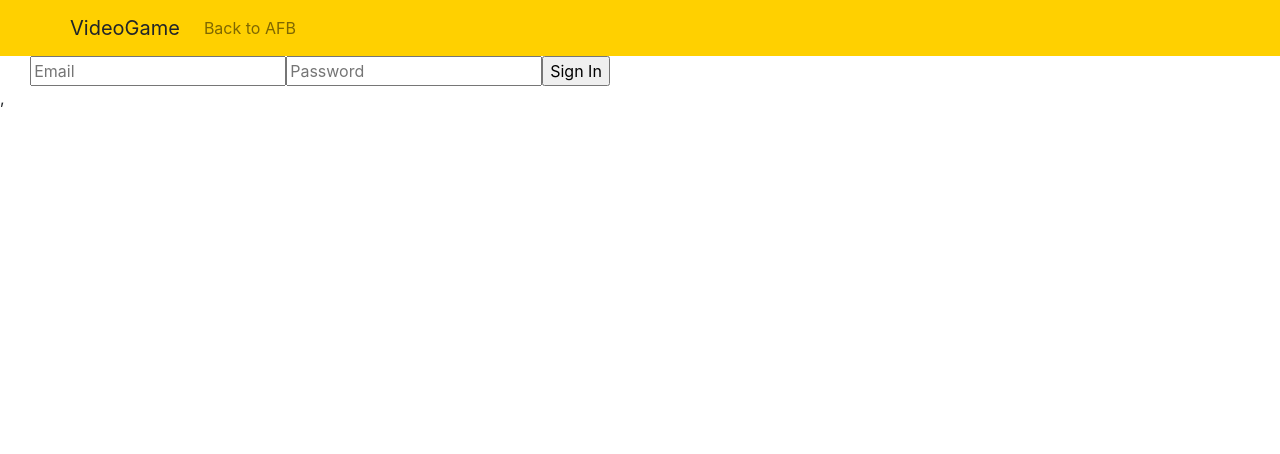
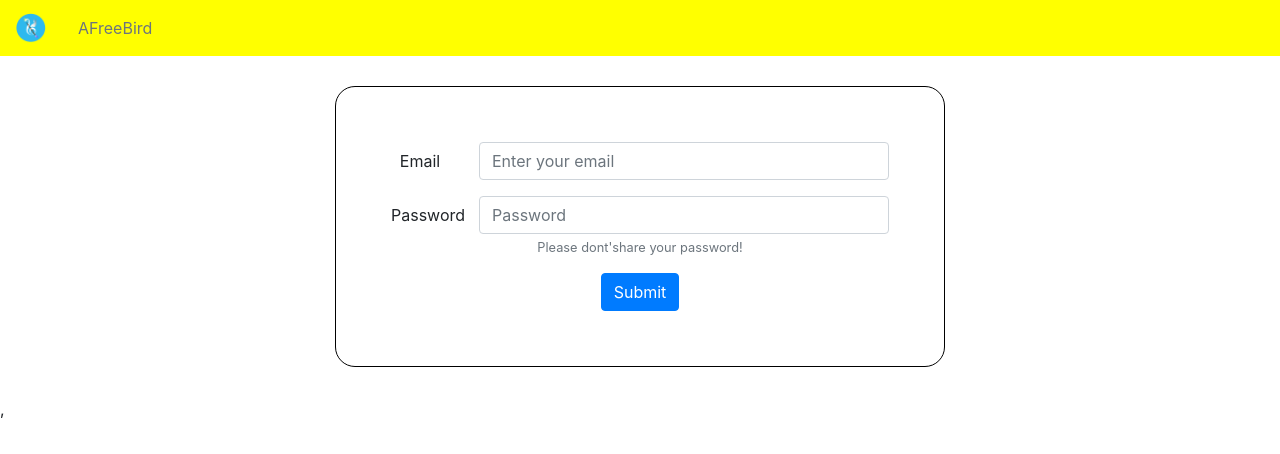
Before and after one commit to afreebirdtech/standalone-videogamewebsite-2.0, a React (Create React App) app in the folder standalone-videogameapp/: page /login in a window 1280 px wide. Shown: the top 454 px of the page. Built offline with nearby package versions, Linux system fonts and the light colour scheme.

Commit message:
Added react-bootstrap and changed how i handled events

```diff
--- a/standalone-videogameapp/src/App.js
+++ b/standalone-videogameapp/src/App.js
@@ -1,6 +1,6 @@
 import React from "react";
 import db from './db'
-import NavBar from './components/NavBar/NavBar'
+import Nav from './components/Nav/Nav'
 import UnityComponent from './components/Unity/UnityComponent'
 import {Route, Switch, withRouter} from 'react-router-dom';
 import "./App.css";
@@ -15,6 +15,7 @@ class App extends React.Component {
     token: '',
     emails: []
   }
+
   componentDidMount = () => {
     if (!!this.state.token) {
       this.props.history.push('/')
@@ -22,6 +23,7 @@ class App extends React.Component {
       this.props.history.push('/login')
     }
   }
+
   handleLoginSubmit = (e, userPassword, userEmail) => {
     e.preventDefault();
     if (userPassword === 'password') {
@@ -60,7 +62,7 @@ class App extends React.Component {
 
     return (
       <div className="App">
-        <NavBar />
+        <Nav />
         <Switch>
           <Route path={'/login'} render={() => <Login handleLoginSubmit={this.handleLoginSubmit}/>}/>
           <Route path={'/game'} render={() => <UnityComponent/> } />
--- a/standalone-videogameapp/src/components/Login/Login.css
+++ b/standalone-videogameapp/src/components/Login/Login.css
@@ -1,4 +1,16 @@
-form {
-    height: 50%;
-    width: 50%;
+.form-container {
+    display: flex;
+    justify-content: center;
+    margin: 30px;
 }
+
+.formbox {
+    display: flex;
+    flex-direction: column;
+    border: 1px solid black;
+    border-radius: 20px;
+    padding: 55px;
+    height: 75%;
+    width:  50%;
+    justify-content: center;
+}
--- a/standalone-videogameapp/src/components/Login/Login.jsx
+++ b/standalone-videogameapp/src/components/Login/Login.jsx
@@ -1,26 +1,62 @@
 import React from 'react';
+import Form from 'react-bootstrap/Form';
+import Button from 'react-bootstrap/Button'
 import './Login.css'
+import Col from 'react-bootstrap/esm/Col';
+import Row from 'react-bootstrap/esm/Row'
 
 class Login extends React.Component {
-    state = {
-        email: '',
-        password: ''
+
+    constructor(props) {
+        super(props);
+        this.email = React.createRef()
+        this.password = React.createRef()
+        this.state = {
+            email: '',
+            password: ''
+        }
     }
 
-    handleChange = (e) => {
+
+    handleChange = (event) => {
         this.setState({
-            [e.target.name]: e.target.value,
-            [e.target.name]: e.target.value
-        })
+            email: this.email.current.value,
+            password: this.password.current.value
+        }, console.log(this.state))
     }
 
     render = () => {
         return (
-            <form onSubmit={(e) => this.props.handleLoginSubmit(e, this.state.password, this.state.email)}>
-                <input type="email" placeholder="Email" name="email" value={this.state.email} onChange={(e) => this.handleChange(e)}/>
-                <input type="password" placeholder="Password" name="password" value={this.state.password} onChange={(e) => this.handleChange(e)}/>
-                <input type="submit" value="Sign In"/>
-            </form>
+            <div className='form-container'>
+                <Form className='formbox' onSubmit={(event) => this.props.handleLoginSubmit(event, this.state.password, this.state.email)}>
+                    <Form.Group as={Row} controlId='formBasicEmail'>
+                        <Form.Label column sm={2}>
+                            Email
+                        </Form.Label>
+                        <Col sm={10}>
+                            <Form.Control type='email' placeholder="Enter your email" ref={this.email} onChange={(e) => this.handleChange(e)} value={this.state.email}/>
+                        </Col>
+                    </Form.Group>
+                    <Form.Group as={Row} controlId='formBasicPassword'>
+                        <Form.Label column sm={2}>
+                            Password
+                        </Form.Label>
+                        <Col sm={10}>
+                            <Form.Control type='password' placeholder='Password' ref={this.password} value={this.state.password} onChange={(e) => this.handleChange(e)} />
+                        </Col>
+                        <Col sm={0}>
+                            <Form.Text className='text-muted'>
+                                Please dont'share your password!
+                            </Form.Text>
+                        </Col>
+                    </Form.Group>
+                    <Col sm={12}>
+                        <Button variant='primary' type='submit'>
+                            Submit
+                        </Button>
+                    </Col>
+                </Form>
+            </div>
         )
     }
 }
--- /dev/null
+++ b/standalone-videogameapp/src/components/Nav/Nav.css
@@ -0,0 +1,3 @@
+.color-nav {
+    background-color: yellow;
+}
--- /dev/null
+++ b/standalone-videogameapp/src/components/Nav/Nav.jsx
@@ -0,0 +1,28 @@
+import React, { Component } from 'react';
+import Navbar from 'react-bootstrap/Navbar'
+import Nav from 'react-bootstrap/Nav'
+import './Nav.css'
+
+const NavigationBar = () => {
+    return (
+        <div>
+            <Navbar className='color-nav' variant="light">
+                <Navbar.Brand >
+                    <img
+                    src={require('../../images/logo.png')}
+                    width='30'
+                    height='30'
+                    className='d-inline-block align-top'
+                    alt=""/>
+                </Navbar.Brand>
+                <Nav.Item>
+                    <Nav.Link href='www.afreebird.org' disabled>
+                    AFreeBird
+                    </Nav.Link>
+                </Nav.Item>
+            </Navbar>
+        </div>
+    )
+}
+
+export default NavigationBar
--- a/standalone-videogameapp/src/components/NavBar/NavBar.jsx
+++ /dev/null
@@ -1,39 +0,0 @@
-import React, { Component } from 'react';
-
-const NavBar = () => {
-    return (
-        <div className="navbar navbar-light navbar-expand navbar-custom ">
-            <div className="container">
-                <a className='navbar-brand'>
-                    VideoGame
-                    {/* React Router to handle links */}
-                </a>
-                <button
-                    className='navbar-toggler'
-                    type='button'
-                    data-toggle='collapse'
-                    data-target='#navbarNavAltMarkup'
-                    aria-controls='navbarNavAltMarkup'
-                    aria-expanded='false'
-                    aria-label='Toggle navigation'
-                >
-                <span className='navbar-toggler-icon'></span>
-                </button>
-                <div className='collapse navbar-collapse' id='navbarNavAltMarkup'>
-                    <div className='navbar-nav'>
-                        <a
-                            className='nav-item nav-link'
-                            href='https://www.afreebird.org'
-                        >
-                            Back to AFB
-                        </a>
-
-                    </div>
-
-                </div>
-            </div>
-        </div>
-    )
-}
-
-export default NavBar;
```
Also changed, not shown: standalone-videogameapp/src/images/logo.png (added).
